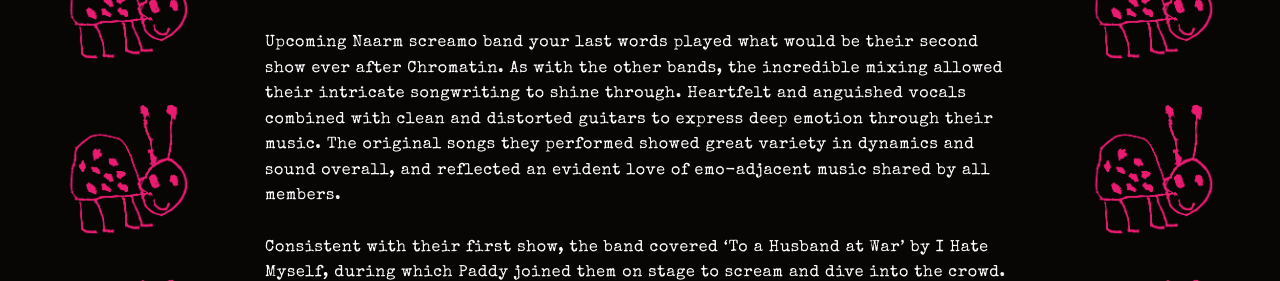
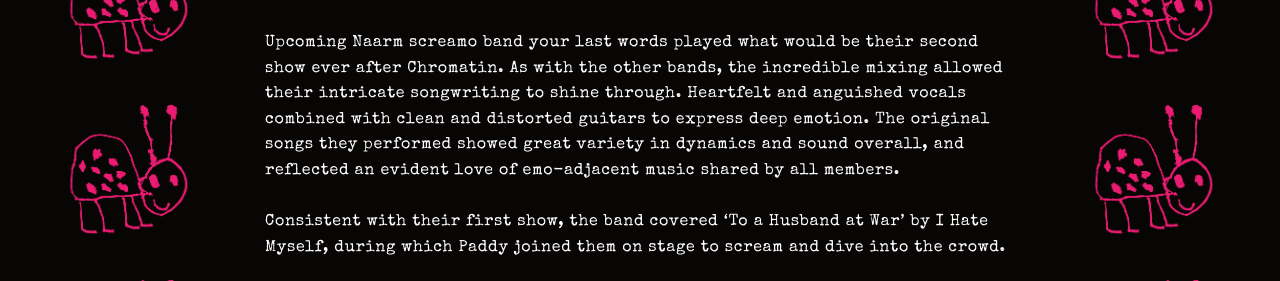
Before and after one commit to xxiwriterecipesnotlovelettersxx/xxiwriterecipesnotlovelettersxx.github.io, a Jekyll site: the page built from _posts/2026-03-01-in-her-palms-chromatin-your-last-words-and-illan-kaapan-at-sydney-road-street-party.md, in a window 1280 px wide and 900 px high, scrolled down 2511 px, cut to the strip 225-506 px from the top of the window. Built offline with Jekyll 4.4.1, drawn with Linux system fonts in a browser that asks for light colours.

Commit message:
Update 2026-03-01-in-her-palms-chromatin-your-last-words-and-illan-kaapan-at-sydney-road-street-party.md

```diff
--- a/_posts/2026-03-01-in-her-palms-chromatin-your-last-words-and-illan-kaapan-at-sydney-road-street-party.md
+++ b/_posts/2026-03-01-in-her-palms-chromatin-your-last-words-and-illan-kaapan-at-sydney-road-street-party.md
@@ -49,7 +49,7 @@ In keeping with typical Chromatin fashion, Liam ONCE AGAIN took his vocals beyon
   </a>
 </div>
 
-Upcoming Naarm screamo band your last words played what would be their second show ever after Chromatin. As with the other bands, the incredible mixing allowed their intricate songwriting to shine through. Heartfelt and anguished vocals combined with clean and distorted guitars to express deep emotion through their music. The original songs they performed showed great variety in dynamics and sound overall, and reflected an evident love of emo-adjacent music shared by all members.
+Upcoming Naarm screamo band your last words played what would be their second show ever after Chromatin. As with the other bands, the incredible mixing allowed their intricate songwriting to shine through. Heartfelt and anguished vocals combined with clean and distorted guitars to express deep emotion. The original songs they performed showed great variety in dynamics and sound overall, and reflected an evident love of emo-adjacent music shared by all members.
 <br><br>
 Consistent with their first show, the band covered 'To a Husband at War' by I Hate Myself, during which Paddy joined them on stage to scream and dive into the crowd.
 
```
